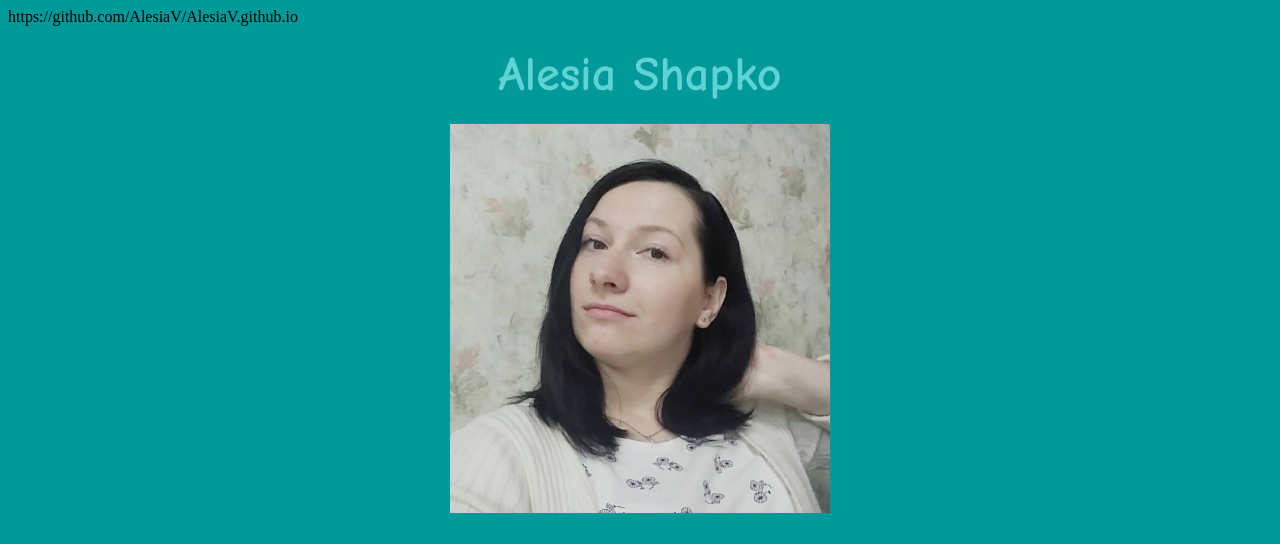
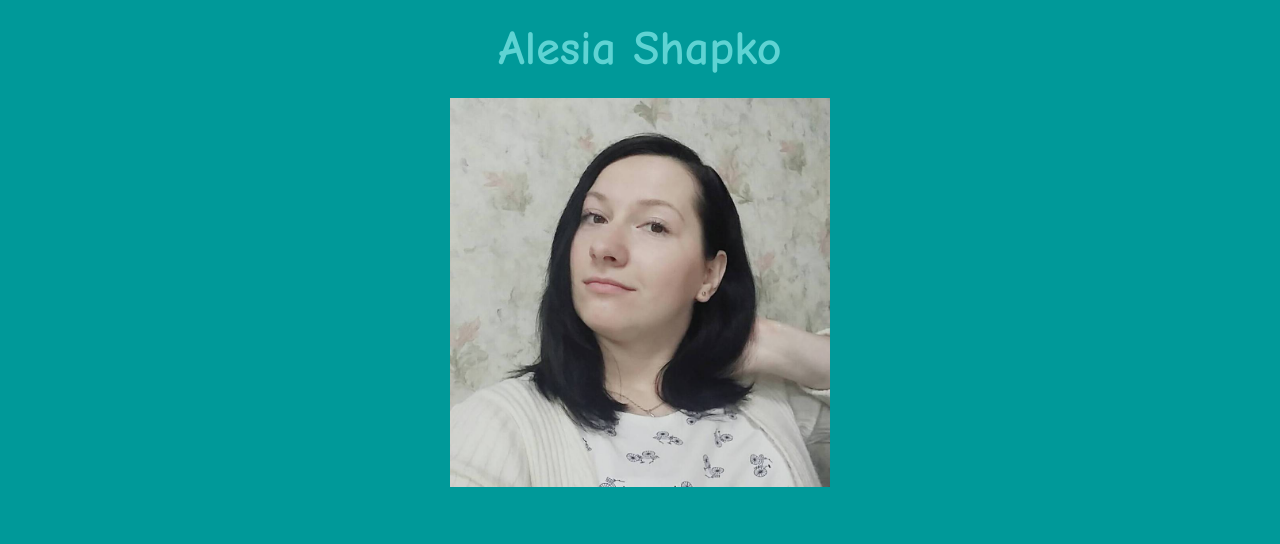
Before and after one commit to AlesiaV/AlesiaV.github.io, a plain HTML site: page index.html in a window 1280 px wide. Shown: the top 544 px of the page. Drawn offline with Linux system fonts and the light colour scheme; files whose address does not match are found by name.

Commit message:
Update and rename My portfolio.html to index.html

```diff
--- a/My portfolio.html
+++ b/index.html
@@ -3,9 +3,8 @@
 <HTML>
 
 <head>
-	https://github.com/AlesiaV/AlesiaV.github.io
-	<title>	My portfolio! </title>
-	 <style >
+	<title>	AlesiaV.github.io </title>
+	<style >
 		li {list-style-type: none;}
 		li:before {content: "✓";}
      </style>
```
